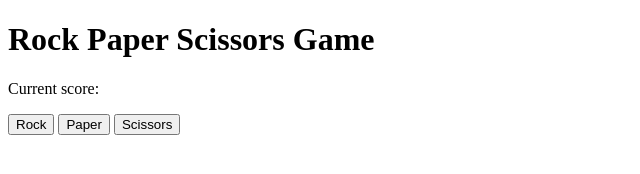
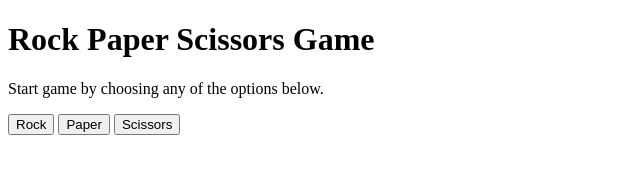
Before and after one commit to JCembala/rock-paper-scissor, a plain HTML site: page index.html in a window 1280 px wide. Shown: the whole page, without its empty margins (0-640 px from the left). Drawn offline with Linux system fonts and the light colour scheme.

Commit message:
modified text which first appears

```diff
--- a/index.html
+++ b/index.html
@@ -14,7 +14,7 @@
     </header>
     <main class="main">
         <section class="score">
-            <p class="score__text score__text--js">Current score: </p>
+            <p class="score__text score__text--js">Start game by choosing any of the options below.</p>
         </section>
 
         <section class="actions">
```
